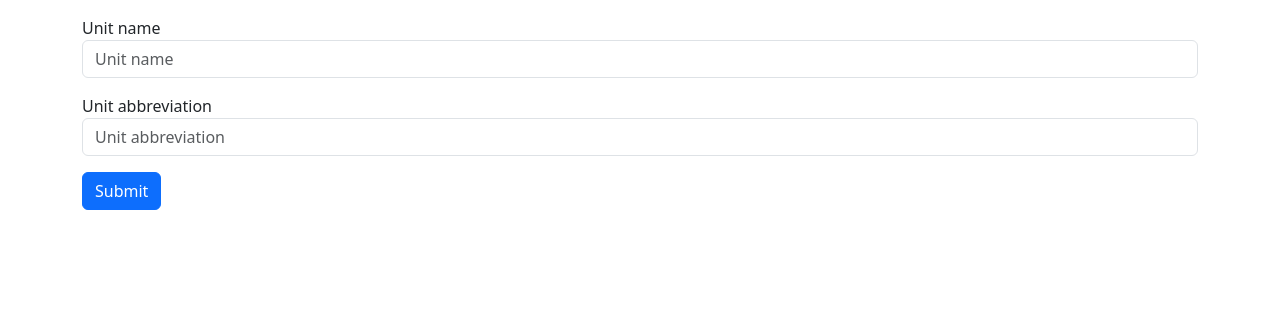
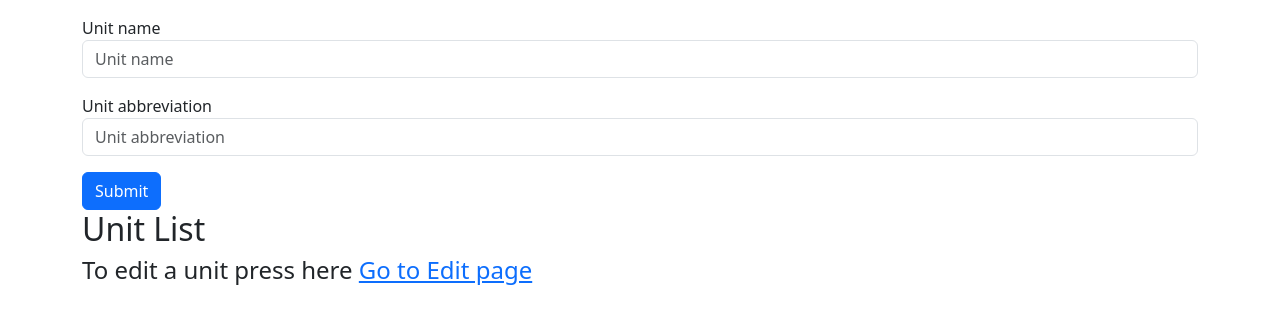
Before and after one commit to Inias94/Eindwerk_inias, a Django app: page /unit/create/ in a window 1280 px wide. Shown: the part 56-380 px from the top of the page. Run offline with Django 5.2, Linux system fonts and the light colour scheme; the visitor is signed in with stand-in values (Sample User, id 1); data that the repository does not hold is empty; parts of the project's set-up code (start-up, migrations or seed data) failed here and were passed over; some libraries are stand-ins or nearby versions.

Commit message:
unit afgerond

```diff
--- a/eindwerk/app/urls.py
+++ b/eindwerk/app/urls.py
@@ -35,4 +35,6 @@ urlpatterns = [
     # Unit
     path('unit/', views.UnitListView.as_view(), name='unit_list'),
     path('unit/create/', views.UnitCreateView.as_view(), name='unit_create'),
+    path('unit/<int:pk>/update', views.UnitUpdateView.as_view(), name='unit_update'),
+    path('unit/<int:pk>/delete/', views.UnitDeleteView.as_view(), name='unit_delete'),
 ]
--- a/eindwerk/app/views.py
+++ b/eindwerk/app/views.py
@@ -290,6 +290,10 @@ class DishUpdateView(LoginRequiredMixin, UpdateView):
     success_url = reverse_lazy("dish_list")
 
     def get_context_data(self, **kwargs):
+        """Here we are making sure the view knows about the extra context variables. to be handeld in the view.
+        Because of the ProductDishForm inherits from django modelForm, we need to add 2 extra form.fields to the view.
+        for the creation of the product."""
+
         data = super().get_context_data(**kwargs)
         if self.request.method == "POST":
             data["productdish_formset"] = ProductDishFormSet(
@@ -305,6 +309,7 @@ class DishUpdateView(LoginRequiredMixin, UpdateView):
         return data
 
     def form_valid(self, form):
+        # TODO: Add a docstring with info
         context = self.get_context_data()
         user = self.request.user
         productdish_formset = context["productdish_formset"]
@@ -362,6 +367,8 @@ class DishDeleteView(LoginRequiredMixin, DeleteView):
         return redirect(self.get_success_url())
 
 
+# TODO: Templates van unitviews opmaak afwerken
+# TODO: Modal voor save vragen.
 class UnitCreateView(LoginRequiredMixin, CreateView):
     """This view will make it possible to create a new unit."""
 
@@ -371,6 +378,11 @@ class UnitCreateView(LoginRequiredMixin, CreateView):
     template_name = "unit/create.html"
     success_url = reverse_lazy("unit_create")
 
+    def get_context_data(self, **kwargs):
+        context = super().get_context_data(**kwargs)
+        context['unit_list'] = Unit.objects.all()
+        return context
+
 
 class UnitListView(LoginRequiredMixin, ListView):
     """This view will show a list of ALL units."""
@@ -378,3 +390,22 @@ class UnitListView(LoginRequiredMixin, ListView):
     login_url = LOGIN_URL
     model = Unit
     template_name = "unit/list.html"
+
+
+class UnitUpdateView(LoginRequiredMixin, UpdateView):
+    """This view is to make it possible to adjust a Unit model."""
+
+    login_url = LOGIN_URL
+    model = Unit
+    form_class = UnitForm
+    template_name = 'unit/update.html'
+    success_url = reverse_lazy('unit_list')
+
+
+class UnitDeleteView(LoginRequiredMixin, DeleteView):
+    """This view makes it possible to delete a Unit model."""
+
+    login_url = LOGIN_URL
+    model = Unit
+    template_name = 'unit/delete.html'
+    success_url = reverse_lazy('unit_list')
--- a/eindwerk/templates/unit/create.html
+++ b/eindwerk/templates/unit/create.html
@@ -9,4 +9,12 @@
             {{ form.abbreviation }}</p>
         <button class="btn btn-primary" type="submit">Submit</button>
     </form>
+
+    <h2>Unit List</h2>
+    <h4>To edit a unit press here <a href="{% url 'unit_list' %}">Go to Edit page</a></h4>
+    <ul>
+        {% for unit in unit_list %}
+            <li>{{ unit.name }}: {{ unit.abbreviation }}</li>
+        {% endfor %}
+    </ul>
 {% endblock %}
```
Also changed, not shown: eindwerk/templates/unit/delete.html (added, +13 -0 lines), eindwerk/templates/unit/list.html (+16 -4 lines), eindwerk/templates/unit/update.html (added, +14 -0 lines).
